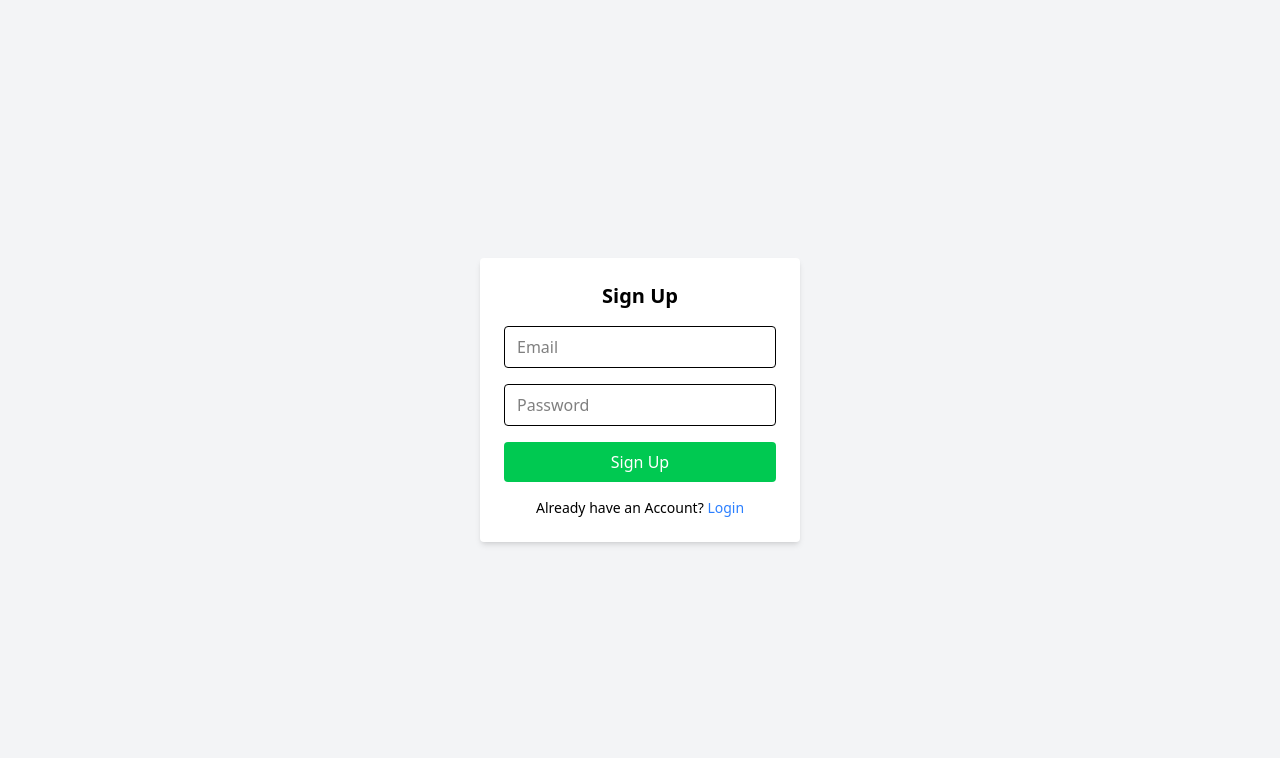
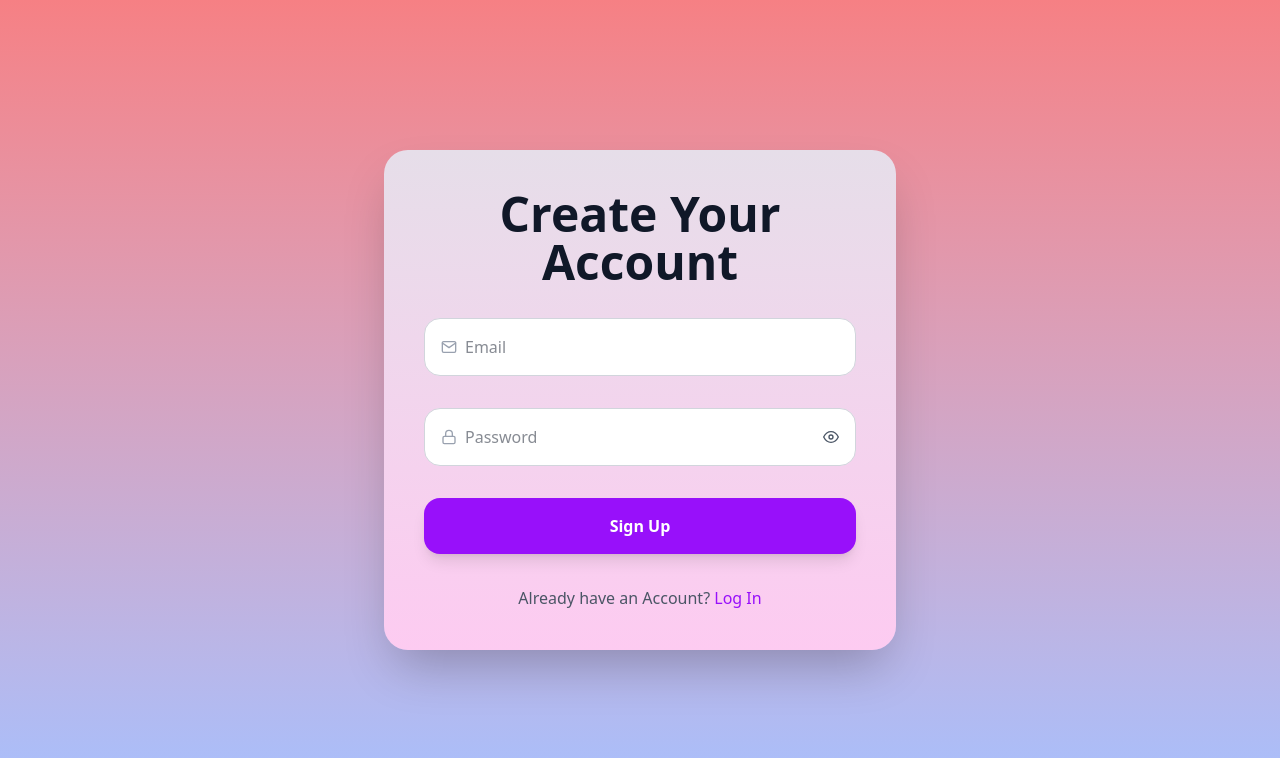
Before and after one commit to samarth1mishra/Practice_app_react_vite, a React (Vite) app: page /signUp in a window 1280 px wide. Shown: the top 758 px of the page. Built offline with nearby package versions, Linux system fonts and the light colour scheme.

Commit message:
improved UI/UX of SignUp and Sidebar

```diff
--- a/package.json
+++ b/package.json
@@ -12,6 +12,7 @@
   "dependencies": {
     "@tailwindcss/vite": "^4.1.8",
     "framer-motion": "^12.16.0",
+    "lucide-react": "^0.513.0",
     "react": "^19.1.0",
     "react-dom": "^19.1.0",
     "react-icons": "^5.5.0",
--- a/src/components/Sidebar.jsx
+++ b/src/components/Sidebar.jsx
@@ -1,5 +1,6 @@
 import {SidebarButton} from './SidebarButton';
 import {Button} from './Button';
+import {motion} from 'framer-motion'
 
 export const Sidebar = ({tabs,activeTab,setActiveTab,darkMode,setDarkMode,sidebarOpen,setSidebarOpen }) => {
   return (
@@ -15,7 +16,7 @@ export const Sidebar = ({tabs,activeTab,setActiveTab,darkMode,setDarkMode,sideba
             </Button>
           )}
         </div>
-          <div className="space-y-2">
+          <div className="space-y-2 font-semibold px-2 py-4 rounded-xl bg-white dark:bg-gray-800 shadow-md transition-all duration-300">
             {tabs.map((tab) => (
               <SidebarButton
                 key={tab.name}
--- a/src/components/SignUp.jsx
+++ b/src/components/SignUp.jsx
@@ -1,26 +1,56 @@
 import {useState} from 'react';
 import {useNavigate} from 'react-router-dom'
+import { FiMail,FiLock,FiEye,FiEyeOff } from 'react-icons/fi';
+import {easeIn, motion } from 'framer-motion'
+import {toast,ToastContainer} from 'react-toastify';
+import 'react-toastify/dist/ReactToastify.css';
 export const SignUp=()=>{
     const navigate=useNavigate();
     const [email,setEmail]=useState('');
     const [password,setPassword]=useState('');
+    const [showPassword,setShowPassword]=useState(false);
+    const [loading, setLoading]=useState(false);
     const handleSubmit=(e)=>{
         e.preventDefault();
+        setLoading(true);
+        setTimeout(()=>{
         localStorage.setItem('user',JSON.stringify({email,password}));
-        alert('SignUp Successful.Please Login');
+        setLoading(false);
+        toast.success('SignUp Successful',{
+            position:'top-right',
+            autoClose:1500,
+            hideProgressBar:false,
+            pauseOnHover:true,
+            draggable:true,
+            theme:'colored',
+        })
+        setTimeout(()=>{
         navigate('/login');
+        },1600)
+        },1000);
+
      }
      return (
-        <div className="min-h-screen flex items-center justify-center bg-gray-100 dark:bg-gray-900">
-            <form onSubmit={handleSubmit} className="bg-white dark:bg-gray-800 p-6 rounded shadow-md w-80 space-y-4">
-                <h2 className="text-xl font-bold text-center dark:text-white">Sign Up</h2>
-                <input type="email" placeholder="Email" required value={email} onChange={(e)=>setEmail(e.target.value)} className="w-full px-3 py-2 border rounded"/>
-                <input type="password" placeholder="Password" required value={password} onChange={(e)=>setPassword(e.target.value)} className="w-full px-3 py-2 border rounded"/>
-                <button type="submit" className="w-full bg-green-500 text-white py-2 rounded hover:bg-green-600">Sign Up</button>
-                <p className="text-center text-sm dark:text-white">
-                    Already have an Account? <a href="/login" className="text-blue-500 hover:underline">Login</a>
+        <>
+        <ToastContainer/>
+        <div className="min-h-screen flex items-center justify-center bg-gradient-to-t from-[#a6c0fe] to-[#f68084] dark:from-gray-900 dark:to-gray-800 p-6 ">
+            <motion.form onSubmit={handleSubmit} initial={{opacity:0,scale:0.3}} animate={{opacity:1,scale:1}} transition={{duration:0.5,ease:'easeOut'}} className="bg-gradient-to-t from-[#fdcbf1] to-[#e6dee9] dark:bg-gray-900 w-full max-w-lg p-10 rounded-3xl shadow-2xl  space-y-8">
+                <h2 className="text-5xl font-extrabold text-center text-gray-900 dark:text-gray-100">Create Your Account</h2>
+                <div className="flex flex-row items-center jutsify-center bg-white border border-gray-300 dark:border-gray-700 rounded-2xl text-gray-900 dark:text-white">
+                    <FiMail className="ml-4 text-gray-400 dark:text-gray-500 "/>
+                <input type="email" placeholder="Email" value={email} onChange={(e)=>setEmail(e.target.value)} className="flex-1 w-full pl-2 pr-2 py-4  bg-transparent outline-none "/>
+                </div>
+                 <div className="flex flex-row items-center justify-between bg-white border border-gray-300 dark:border-gray-700 rounded-2xl text-gray-900 dark:text-white">
+                <FiLock className="ml-4 text-gray-400 dark:text-gray-500 " />
+                <input type={showPassword?'text':'password'} placeholder="Password" required value={password} onChange={(e)=>setPassword(e.target.value)} className="flex-1 w-full pl-2 pr-2 py-4  bg-transparent outline-none "/>
+                <button type="button" onClick={()=>setShowPassword(!showPassword)} className="mr-4 text-gray-600">{showPassword?<FiEyeOff/>:<FiEye/>}</button>
+                </div>
+                <motion.button type="submit" disabled={loading} whileHover={{scale:1.02}} whileTap={{scale:0.98}} className="w-full py-3 sm:py-4 bg-purple-600 text-white font-semibold text-sm sm:text-base rounded -xl sm:rounded-2xl shadow-lg hover:bg-purple-700 disabled:opacity-50 disabled:cursor-not-allowed transition">{loading?'Signing up...':'Sign Up'}</motion.button>
+                <p className="text-center text-sm dark:text-white sm:text-base text-gray-600 dark:text-gray-400">
+                    Already have an Account?{' '}<button type="button" onClick={()=>navigate('/login')} className="text-purple-600 hover:underline dark:text-purple-400 font-medium">Log In</button>
                 </p>
-            </form>
+            </motion.form>
         </div>
+        </>
      )
 }
```
Also changed, not shown: 1 other file (tests, documents, lock files or other folders).
